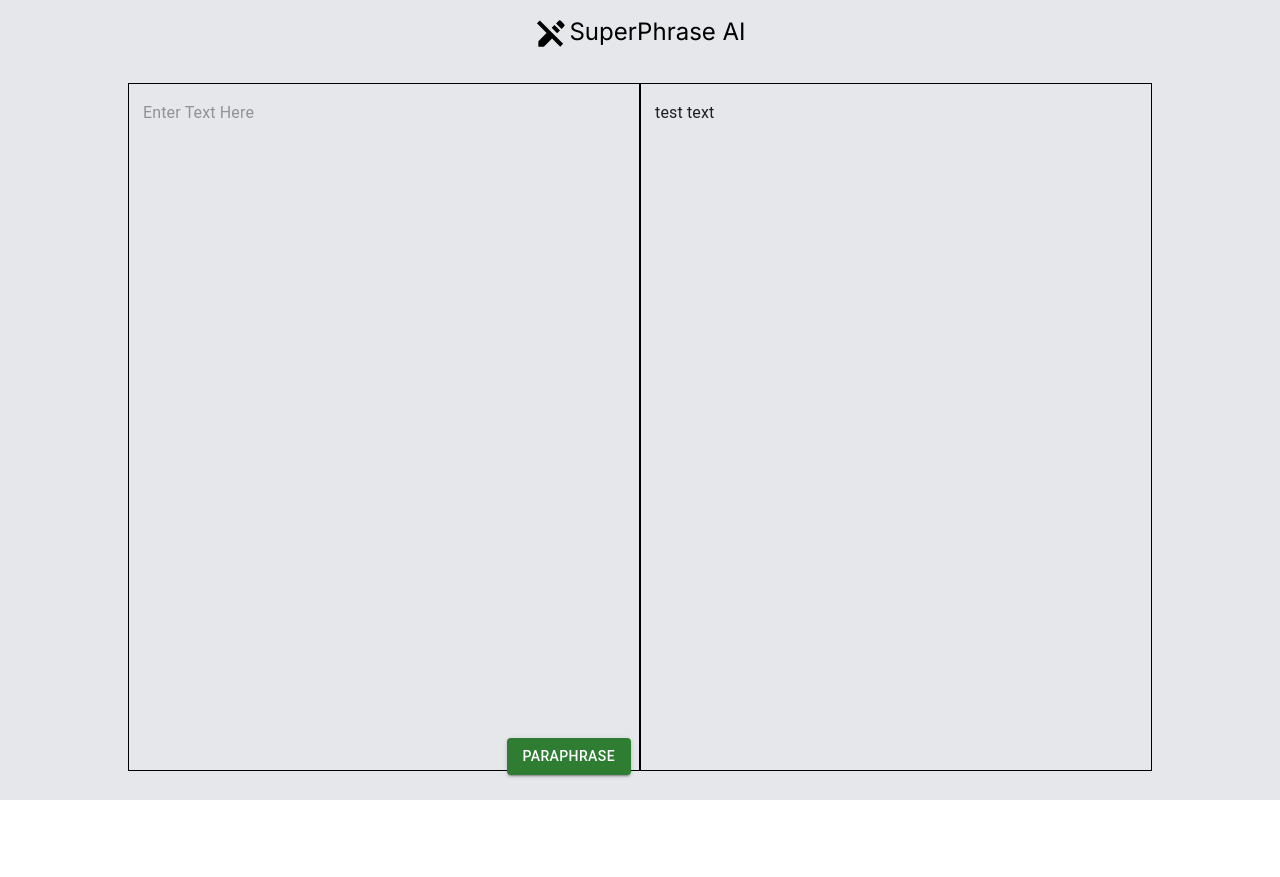
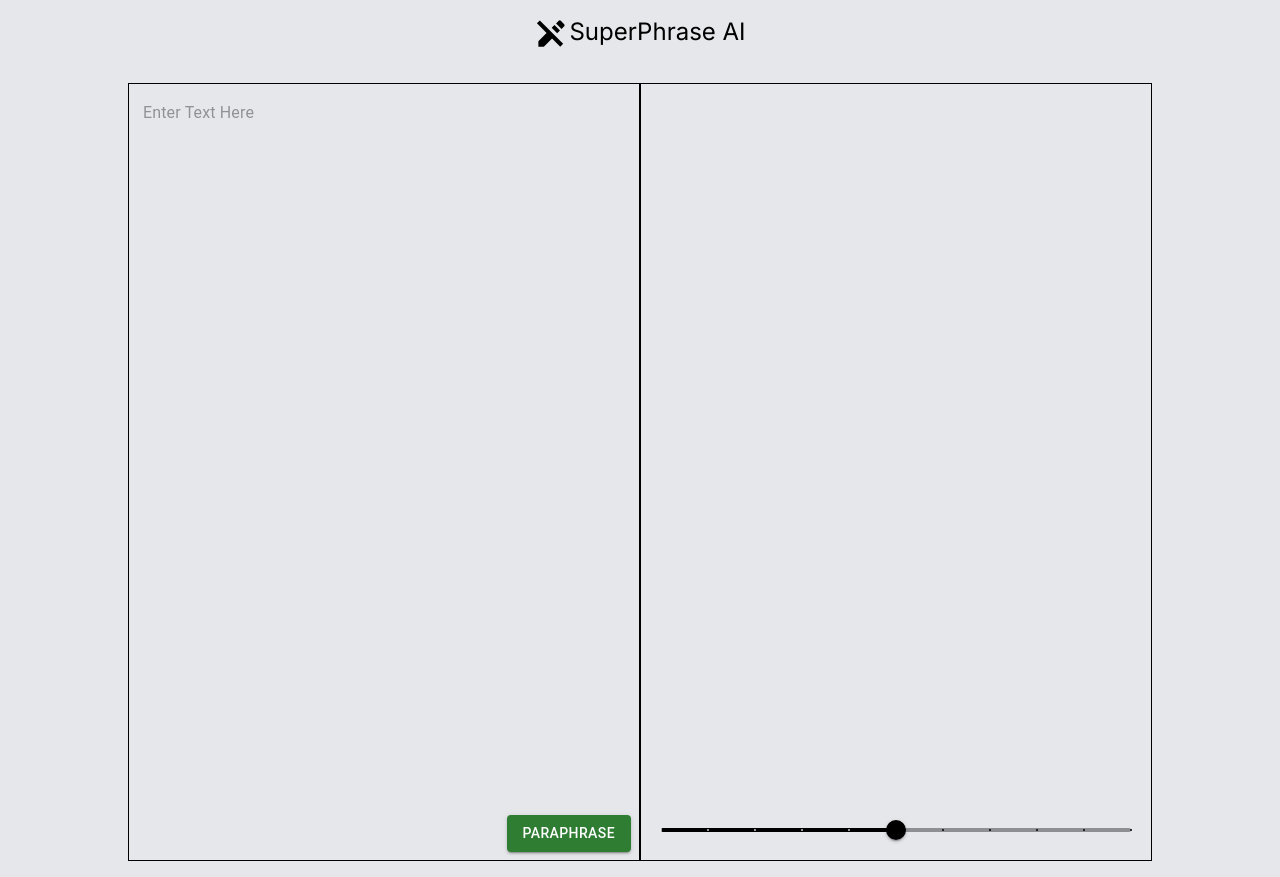
Before and after one commit to zhikangxie107/paraphrase_support_ai, a Next.js app: page / in a window 1280 px wide. Before the commit the page ends 800 px from the top, so only its background shows below. Built offline with nearby package versions, Linux system fonts and the light colour scheme.

Commit message:
slider component + state variables

```diff
--- a/src/app/page.js
+++ b/src/app/page.js
@@ -1,21 +1,27 @@
-import { Box, Button, TextField } from "@mui/material";
+"use client";
+import { Box, Button, Slider, TextField } from "@mui/material";
 import Image from "next/image";
 import EditOffIcon from "@mui/icons-material/EditOff";
 import { EditOff } from "@mui/icons-material";
+import { useState } from "react";
 export default function Home() {
+  const [result, setResult] = useState("");
+  const [userInput, setUserInput] = useState();
+  const [paraphraseValue, setParaphraseValue] = useState(5);
+
   return (
-    <Box className="h-screen bg-gray-200">
+    <Box className="min-h-screen bg-gray-200">
       <Box className="flex justify-center p-4">
         <EditOffIcon fontSize="large" />
         <p className="text-2xl">SuperPhrase AI</p>
       </Box>
 
-      <Box className="flex p-4 h-[90%] justify-center">
+      <Box className="flex p-4 justify-center">
         <Box className="w-1/2 border border-black max-w-lg ">
           <TextField
             multiline
             fullWidth
-            rows={27}
+            rows={30}
             placeholder={"Enter Text Here"}
             sx={{
               "& .MuiOutlinedInput-root": {
@@ -24,18 +30,20 @@ export default function Home() {
                 },
               },
             }}
+            value={userInput}
+            onChange={(event) => setUserInput(event.target.value)}
           />
-          <Box className="flex justify-end pr-2">
+          <Box className="flex justify-end p-2">
             <Button variant="contained" color="success">
               Paraphrase
             </Button>
           </Box>
         </Box>
-        <Box className="w-1/2  border border-black max-w-lg">
+        <Box className="w-1/2 border border-black max-w-lg">
           <TextField
             multiline
             fullWidth
-            rows={27}
+            rows={30}
             sx={{
               "& .MuiOutlinedInput-root": {
                 "& fieldset": {
@@ -46,8 +54,20 @@ export default function Home() {
             InputProps={{
               readOnly: true,
             }}
-            value={"test text"}
+            value={result}
           />
+          <Box className="py-2 px-5">
+            <Slider
+              marks
+              defaultValue={5}
+              steps={1}
+              max={10}
+              valueLabelDisplay="auto"
+              value={paraphraseValue}
+              onChange={(event) => setParaphraseValue(event.target.value)}
+              color="black"
+            />
+          </Box>
         </Box>
       </Box>
     </Box>
```
